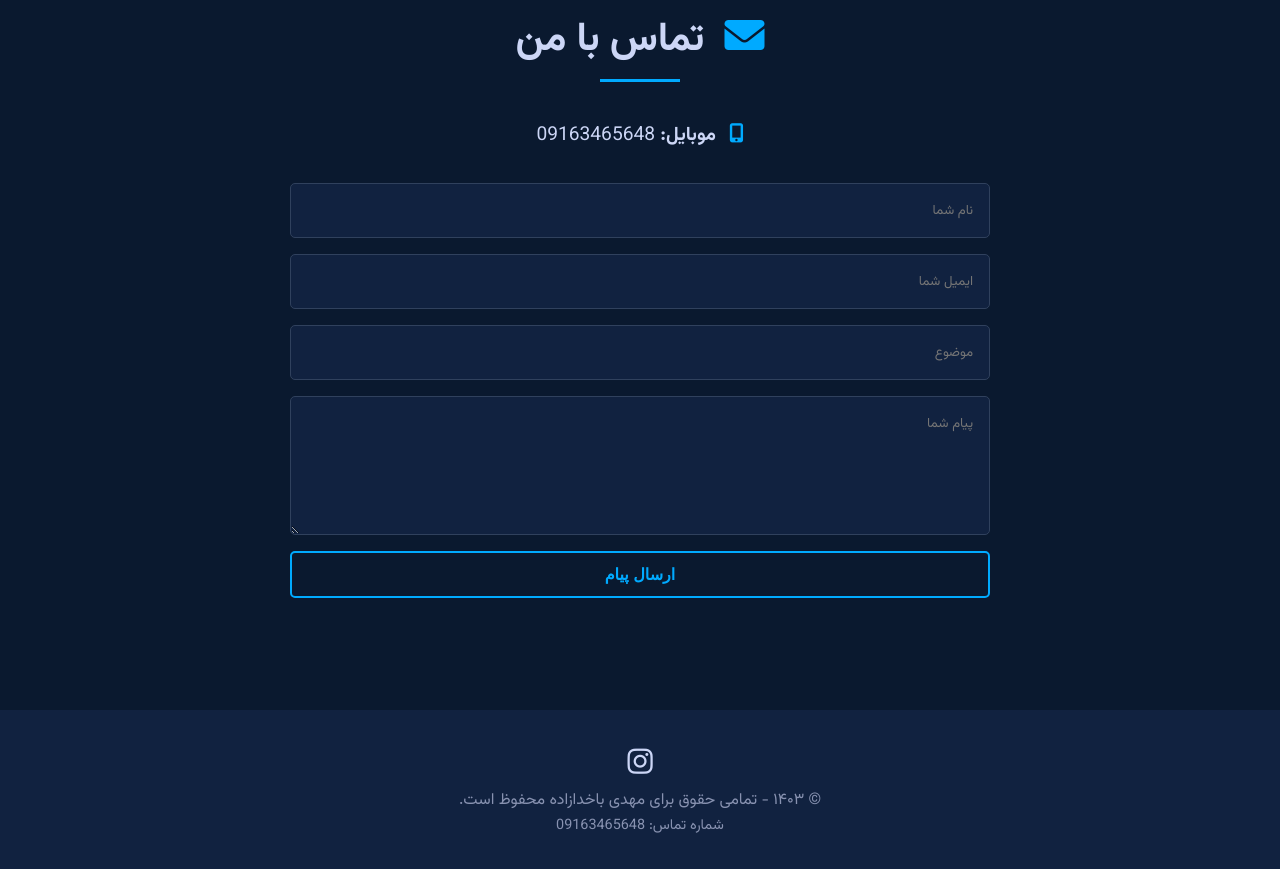
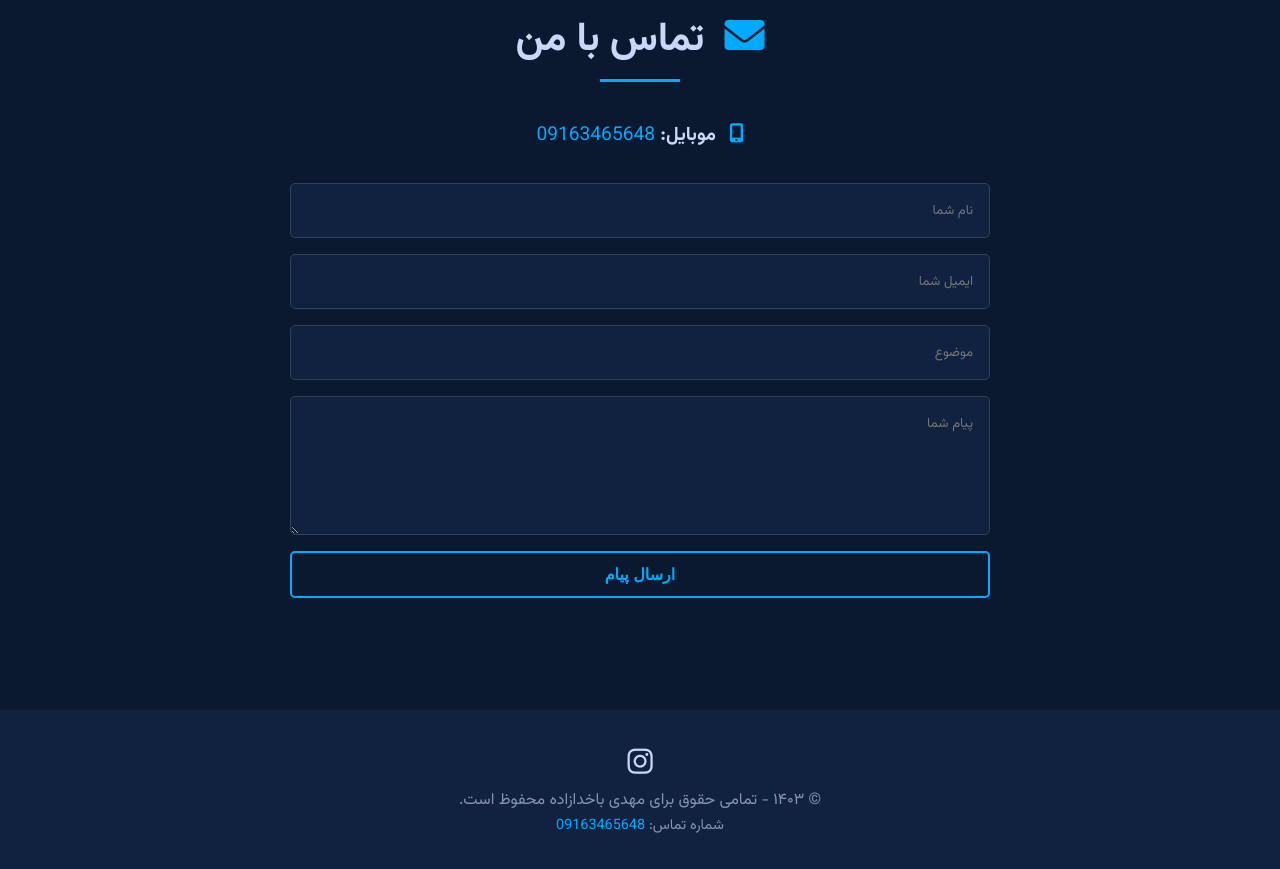
Before and after one commit to mehdiba3/mehdibakhodazadeh, a plain HTML site: page index.html in a window 1280 px wide. Shown: the part 3140-4009 px from the top of the page. Drawn offline with Linux system fonts and the light colour scheme.

Commit message:
Update index.html

```diff
--- a/index.html
+++ b/index.html
@@ -125,16 +125,15 @@
             </div>
         </section>
 
-        <!-- Contact Section -- UPDATED FORM -->
+        <!-- Contact Section (UPDATED with tel link) -->
         <section id="contact" class="container">
             <h2><i class="fas fa-envelope"></i> تماس با من</h2>
             <div class="contact-info">
-                <p><i class="fas fa-mobile-alt"></i> <strong>موبایل:</strong> 09163465648</p>
+                <p><i class="fas fa-mobile-alt"></i> <strong>موبایل:</strong> <a href="tel:+989163465648" class="tel-link">09163465648</a></p>
             </div>
 
             <form action="https://formspree.io/f/mpwvjrwo" method="POST">
                 <input type="text" name="name" placeholder="نام شما" required>
-                <!-- Use "email" as name for the email field -->
                 <input type="email" name="email" placeholder="ایمیل شما" required>
                 <input type="text" name="subject" placeholder="موضوع" required>
                 <textarea name="message" rows="5" placeholder="پیام شما" required></textarea>
@@ -143,12 +142,13 @@
         </section>
     </main>
 
+    <!-- Footer (UPDATED with tel link) -->
     <footer>
         <div class="footer-socials">
             <a href="https://www.instagram.com/mehdibakhodazadeh" target="_blank" aria-label="Instagram"><i class="fab fa-instagram"></i></a>
         </div>
         <p>&copy; ۱۴۰۳ - تمامی حقوق برای مهدی باخدازاده محفوظ است.</p>
-        <p class="footer-contact">شماره تماس: 09163465648</p>
+        <p class="footer-contact">شماره تماس: <a href="tel:+989163465648" class="tel-link">09163465648</a></p>
     </footer>
 
 </body>
```
